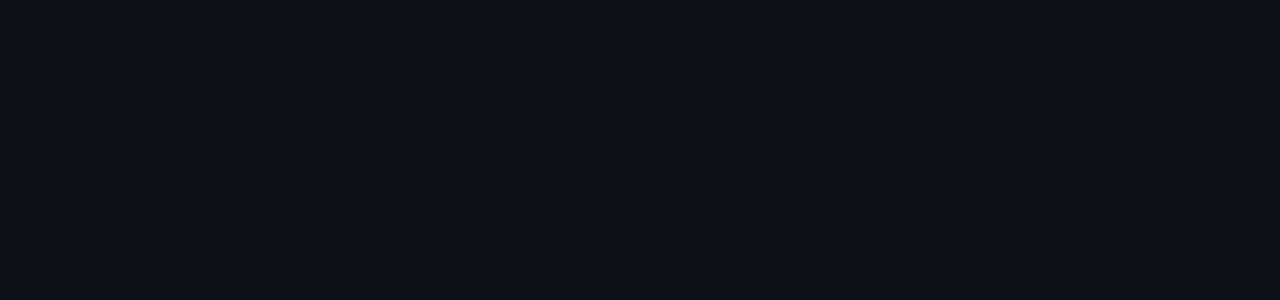
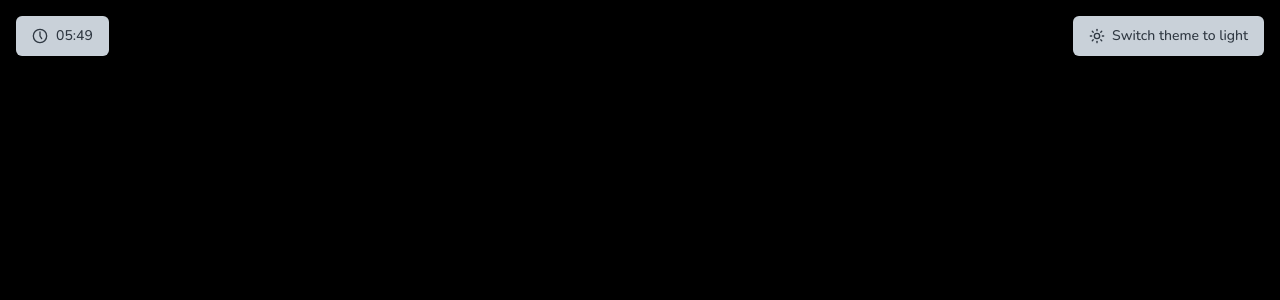
Before and after one commit to Steellgold/timer-app, a Next.js app: page / in a window 1280 px wide. Shown: the top 300 px of the page. Built offline with nearby package versions, Linux system fonts and the light colour scheme.

Commit message:
feat(layout.tsx): add support for a theme switcher and current time display in the layout feat(local-time.tsx): create a component to display the current time with clock icons based on the hour refactor(utils.ts): change the 'cn' function to a constant arrow function for consistency and clarity

```diff
--- a/app/layout.tsx
+++ b/app/layout.tsx
@@ -1,22 +1,35 @@
 import type { Metadata } from "next";
-import { Inter } from "next/font/google";
+import { Nunito } from "next/font/google";
 import "./globals.css";
+import { Component } from "@/components/ui/component";
+import { PropsWithChildren } from "react";
+import { ThemeProvider } from "@/lib/theme-provider";
+import { cn } from "@/lib/utils";
+import { ThemeSwitcher } from "@/components/ui/theme-switcher";
+import { CurrentTime } from "@/components/local-time";
 
-const inter = Inter({ subsets: ["latin"] });
+const nunito = Nunito({ subsets: ["latin"] });
 
 export const metadata: Metadata = {
-  title: "Create Next App",
-  description: "Generated by create next app",
+  title: "Timer - An app to count down the time",
+  description: "Open source timer app to count down the time",
 };
 
-export default function RootLayout({
-  children,
-}: Readonly<{
-  children: React.ReactNode;
-}>) {
+const RootLayout: Component<PropsWithChildren> = ({ children }) => {
   return (
     <html lang="en">
-      <body className={inter.className}>{children}</body>
+      <ThemeProvider defaultTheme="dark" attribute="class" enableSystem disableTransitionOnChange>
+        <body className={cn(
+          nunito.className,
+          "bg-[#ffffff] dark:bg-[#000000] text-[#11181c] dark:text-[#ecedee] antialiased transition-colors duration-200 ease-in-out"
+        )}>
+          <ThemeSwitcher />
+          <CurrentTime />
+          {children}
+        </body>
+      </ThemeProvider>
     </html>
   );
 }
+
+export default RootLayout;
--- /dev/null
+++ b/components/local-time.tsx
@@ -0,0 +1,62 @@
+"use client";
+
+import { dayJS } from "@/lib/dayjs/day-js";
+import { Clock, Clock1, Clock10, Clock11, Clock12, Clock2, Clock3, Clock4, Clock5, Clock6, Clock7, Clock8, Clock9 } from "lucide-react";
+import { useEffect, useState } from "react";
+import { Component } from "./ui/component";
+import { Button } from "./ui/button";
+
+export const CurrentTime = () => {
+  const [time, setTime] = useState(new Date());
+
+  useEffect(() => {
+    const interval = setInterval(() => {
+      setTime(new Date());
+    }, 1000);
+
+    return () => clearInterval(interval);
+  }, []);
+
+  const hour = dayJS(time).format("hh");
+  const minute = dayJS(time).format("mm");
+
+  return (
+    <Button className="fixed top-4 left-4 z-50 flex items-center space-x-2">
+      <ClockByHour hour={hour} />
+      <span>{hour}:{minute}</span>
+    </Button>
+  );
+};
+
+export const ClockByHour: Component<{ hour: string }> = ({ hour }) => {
+  switch (hour) {
+    case "00":
+      return <Clock size={16} />;
+    case "01":
+      return <Clock1 size={16} />;
+    case "02":
+      return <Clock2 size={16} />;
+    case "03":
+      return <Clock3 size={16} />;
+    case "04":
+      return <Clock4 size={16} />;
+    case "05":
+      return <Clock5 size={16} />;
+    case "06":
+      return <Clock6 size={16} />;
+    case "07":
+      return <Clock7 size={16} />;
+    case "08":
+      return <Clock8 size={16} />;
+    case "09":
+      return <Clock9 size={16} />;
+    case "10":
+      return <Clock10 size={16} />;
+    case "11":
+      return <Clock11 size={16} />;
+    case "12":
+      return <Clock12 size={16} />;
+    default:
+      return <Clock size={16} />;
+  }
+}
--- a/lib/utils.ts
+++ b/lib/utils.ts
@@ -1,6 +1,6 @@
 import { type ClassValue, clsx } from "clsx"
 import { twMerge } from "tailwind-merge"
 
-export function cn(...inputs: ClassValue[]) {
+export const cn = (...inputs: ClassValue[]): string => {
   return twMerge(clsx(inputs))
 }
```
